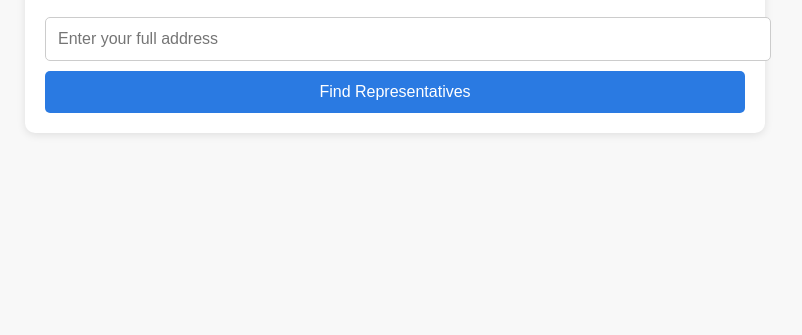
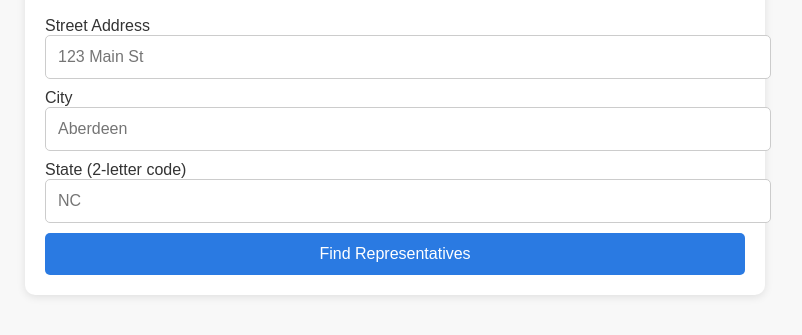
Before and after one commit to jaronimo1/Find-My-Representative, a plain HTML site: page index.html in a window 1280 px wide. Shown: the part 131-466 px from the top of the page, without its empty margins (245-1047 px from the left). Drawn offline with Linux system fonts and the light colour scheme.

Commit message:
Update index.html

```diff
--- a/index.html
+++ b/index.html
@@ -9,7 +9,22 @@
 <body>
   <div class="container">
     <h1>Find Your Representatives</h1>
-    <input type="text" id="addressInput" placeholder="Enter your full address">
+
+    <div class="input-group">
+      <label for="streetInput">Street Address</label>
+      <input type="text" id="streetInput" placeholder="123 Main St">
+    </div>
+
+    <div class="input-group">
+      <label for="cityInput">City</label>
+      <input type="text" id="cityInput" placeholder="Aberdeen">
+    </div>
+
+    <div class="input-group">
+      <label for="stateInput">State (2-letter code)</label>
+      <input type="text" id="stateInput" placeholder="NC" maxlength="2">
+    </div>
+
     <button onclick="lookupReps()">Find Representatives</button>
     <div id="results"></div>
   </div>
```
